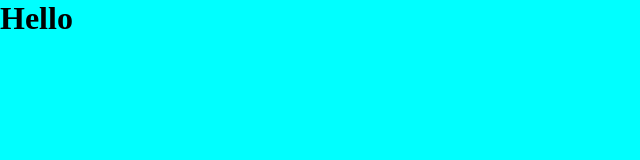
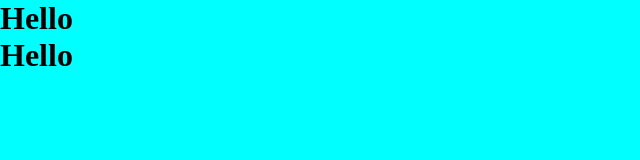
Before and after one commit to bilalrajput09/Leaderboard-API-Project, a website built with webpack: page src/index.html in a window 1280 px wide. Shown: the whole page, without its empty margins (0-640 px from the left). Built offline with nearby package versions, Linux system fonts and the light colour scheme.

Commit message:
Add inital commit

```diff
--- a/src/index.html
+++ b/src/index.html
@@ -1,17 +1,17 @@
 <!DOCTYPE html>
 <html lang="en">
+
 <head>
   <meta charset="UTF-8" />
   <meta http-equiv="X-UA-Compatible" content="IE=edge" />
   <meta name="viewport" content="width=device-width, initial-scale=1.0" />
-    <script
-      src="https://kit.fontawesome.com/6aed09d264.js"
-      crossorigin="anonymous"
-    ></script>
+  <script src="https://kit.fontawesome.com/6aed09d264.js" crossorigin="anonymous"></script>
   <title>Leaderboard-API-Project</title>
 </head>
 
 <body>
   <h1>Hello</h1>
+  <h1>Hello</h1>
 </body>
+
 </html>
```
Lines whose indentation alone changed are shown as unchanged.
